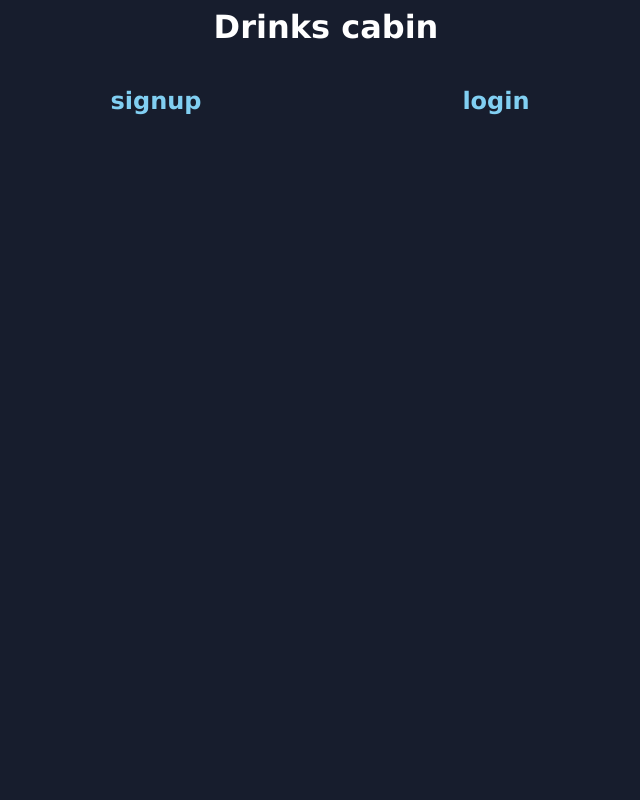
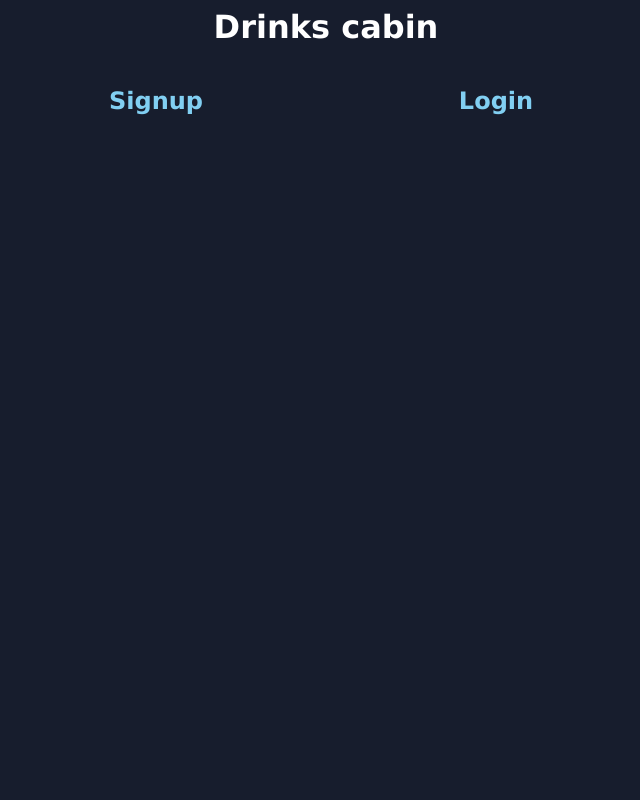
Before and after one commit to VulcanWM/Drinks-Cabin, a Flask app: page / in a window 1280 px wide. Shown: the whole page, without its empty margins (314-954 px from the left). Run offline with Flask 2, Linux system fonts and the light colour scheme; data that the repository does not hold is empty.

Commit message:
Made some changes to the css and index.html

```diff
--- a/static/index.css
+++ b/static/index.css
@@ -103,9 +103,32 @@ a:hover {
   /* eh forget it */
 }
 
+*{
+  transition: 0.4s;
+}
 
 .title{
   color: white;
 }
 
+/* start scrollbar */
+
+::-webkit-scrollbar {
+  width: 1rem;
+  margin-left: 0px !important;
+  transition: 0.2s;
+}
+
+::-webkit-scrollbar-thumb {
+  background: #aaa;
+  border-radius: 99vmax;
+  border: 4px solid #171D2D;
+}
+
+::-webkit-scrollbar-track {
+  background: #171D2D;
+}
+
+/* end scrollbar */
+
 /* end main css */
--- a/templates/index.html
+++ b/templates/index.html
@@ -9,11 +9,10 @@
       {% if cookie == "False" %}
       <div class="auth">
       <div class="expandable section auth-box">
-        <h2>signup</h2>
+        <h2>Signup</h2>
         <div class="expand">
           <div class="login-form-body">
             <div class="login-form-heading">
-              <h1>signup</h1>
               <br>
             </div>
             <div class="login-form-form">
@@ -28,11 +27,10 @@
         </div>
       </div>
       <div class="expandable section auth-box">
-        <h2>login</h2>
+        <h2>Login</h2>
         <div class="expand">
           <div class="login-form-body">
             <div class="login-form-heading">
-              <h1>login</h1>
               <br>
             </div>
             <div class="login-form-form">
```
